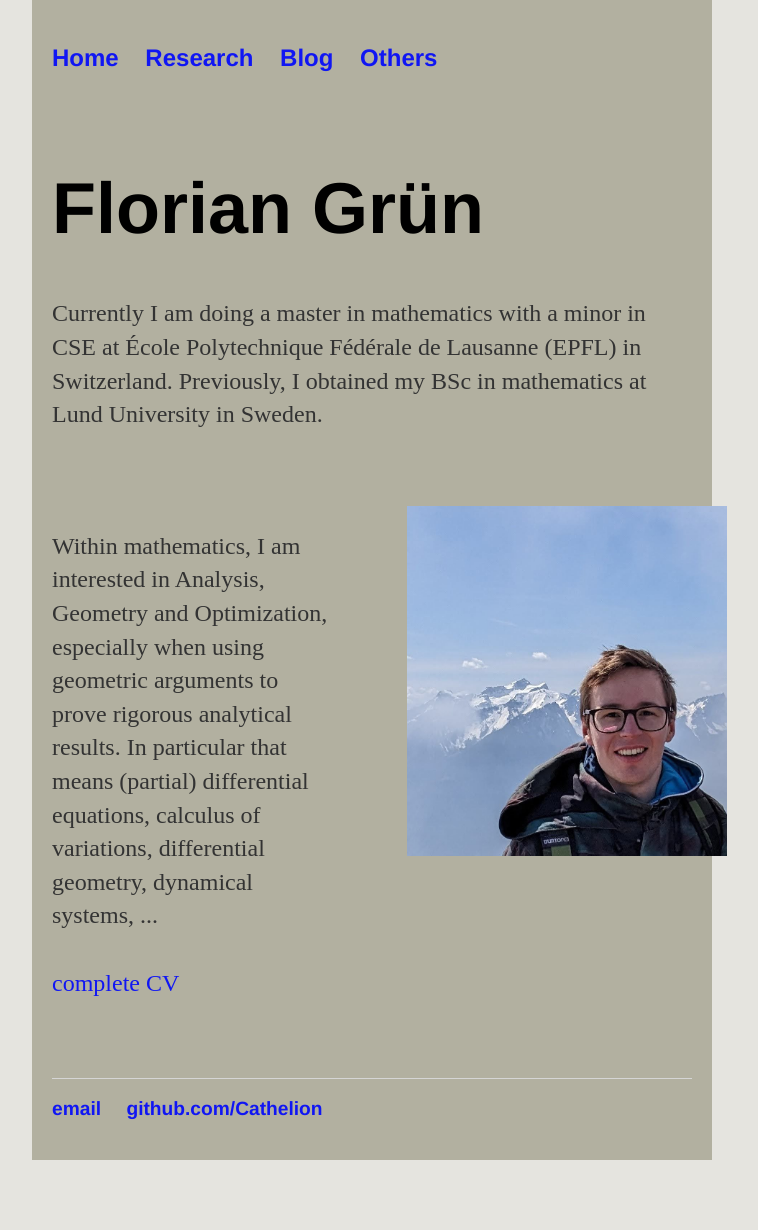
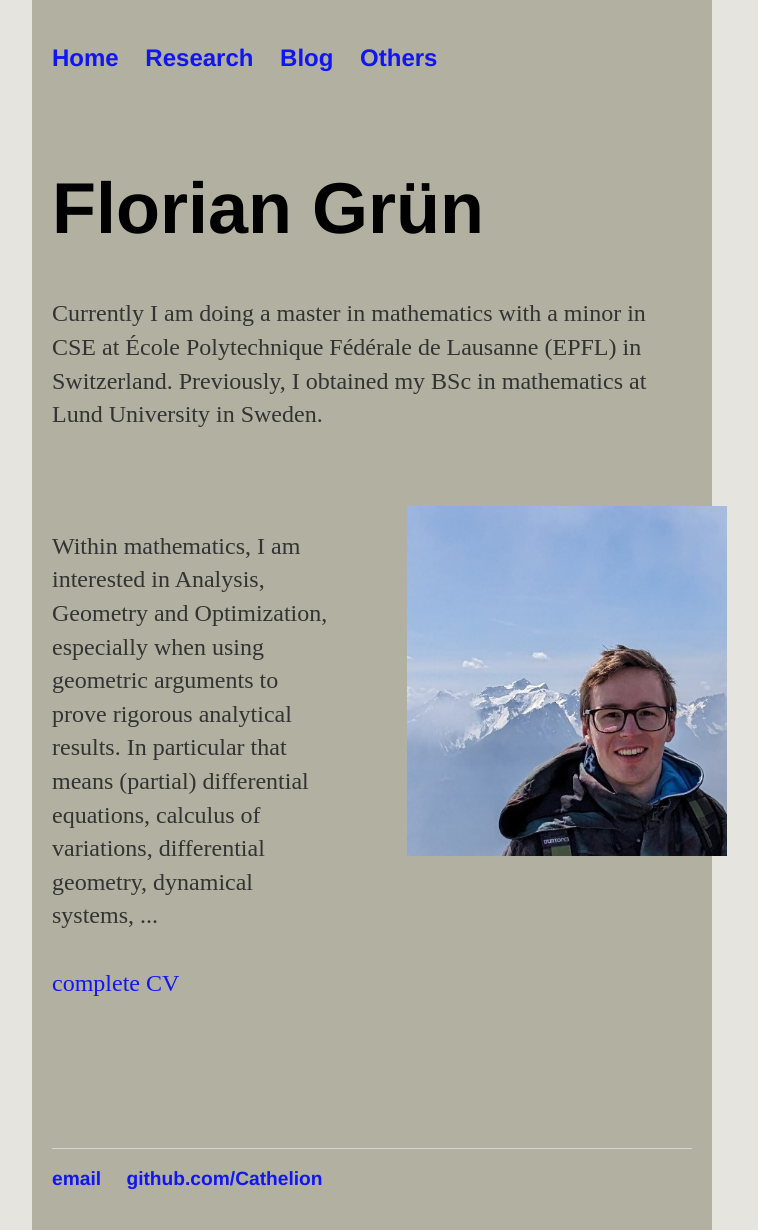
Before and after one commit to Cathelion/Cathelion.github.io, a Jekyll site: the page built from index.html, in a window 1280 px wide. Shown: the whole page, without its empty margins (268-1026 px from the left). Built offline with Jekyll 4.4.1, drawn with Linux system fonts in a browser that asks for light colours; before the commit the page ends 1160 px from its top, so only the background shows below that.

Commit message:
Update main.css

```diff
--- a/css/main.css
+++ b/css/main.css
@@ -54,6 +54,7 @@ p {
     color: #333;
 }
 footer {
+         margin-top: 50px;
    width: 100%;
     border-top: 1px solid #d5d5d5;
     font-size: .8em;
@@ -103,6 +104,7 @@ li.right{
    align-items: flex-start; /* Align content to the left */
    margin-top: 50px; /* Add some spacing between image and paragraph */
    margin-right: 50px ;
+      margin-bottom: 20px;
 }
 
 .img-container2 {
@@ -113,4 +115,6 @@ li.right{
    align-items: flex-start; /* Align content to the left */
    margin-top: 50px; /* Add some spacing between image and paragraph */
    margin-left: 20px;
+         margin-bottom: 20px;
+
 }
```
